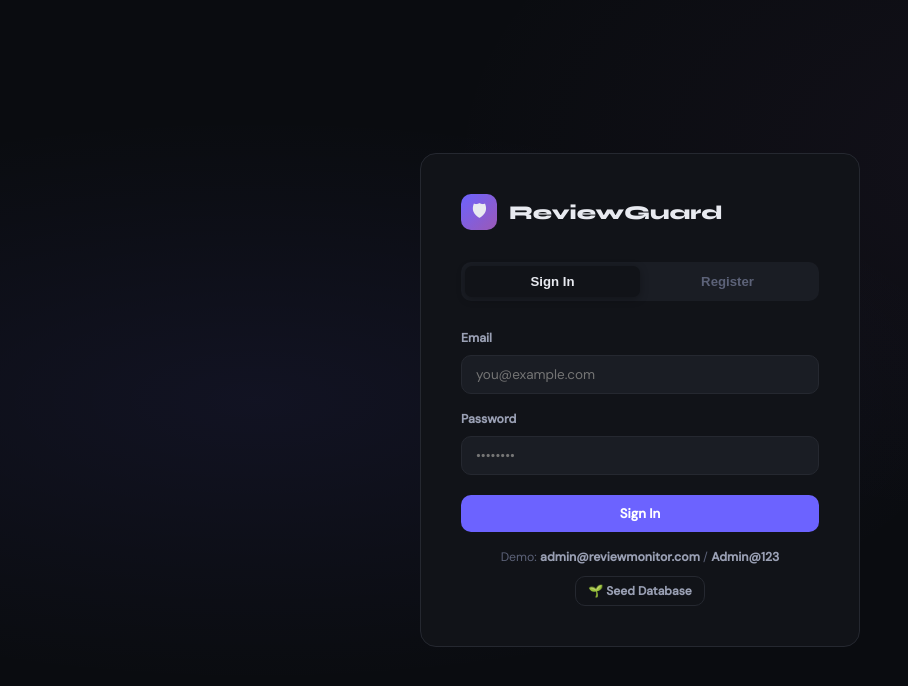
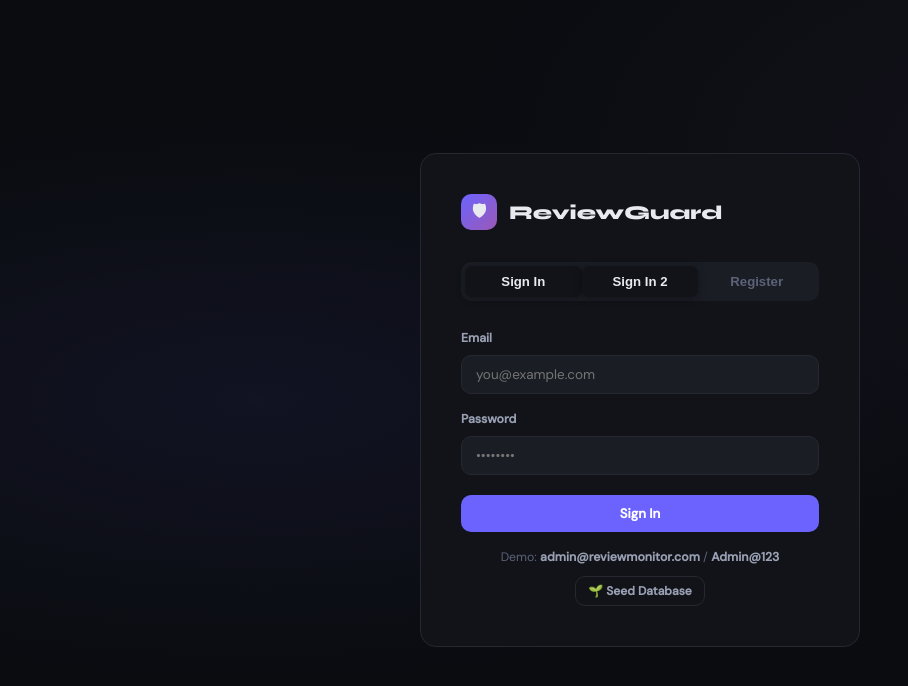
Before and after one commit to thumpillasiddartha-bit/review-monitor, a website: page frontend/index.html in a window 1280 px wide. Shown: the whole page, without its empty margins (0-908 px from the left). Drawn offline with nearby package versions, Linux system fonts and the light colour scheme.

```diff
--- a/frontend/index.html
+++ b/frontend/index.html
@@ -19,6 +19,7 @@
 
     <div class="auth-tabs">
       <button class="auth-tab active" data-tab="login">Sign In</button>
+       <button class="auth-tab active" data-tab="login">Sign In 2</button>
       <button class="auth-tab" data-tab="register">Register</button>
     </div>
 
```
